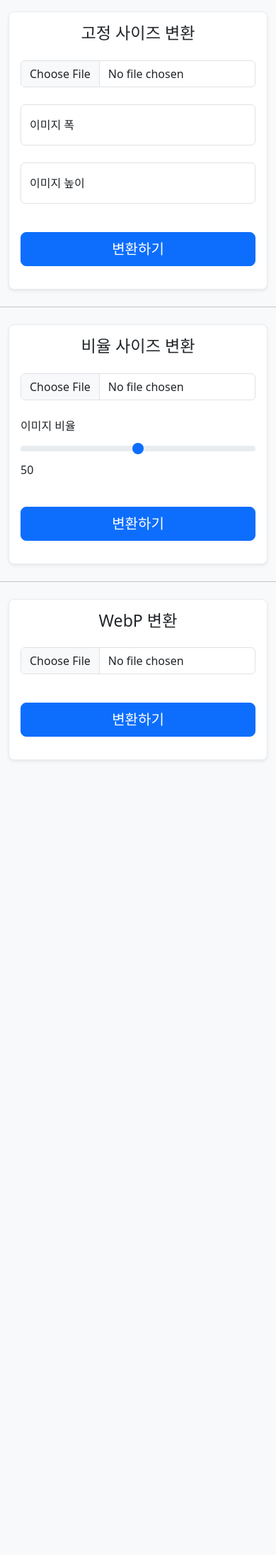
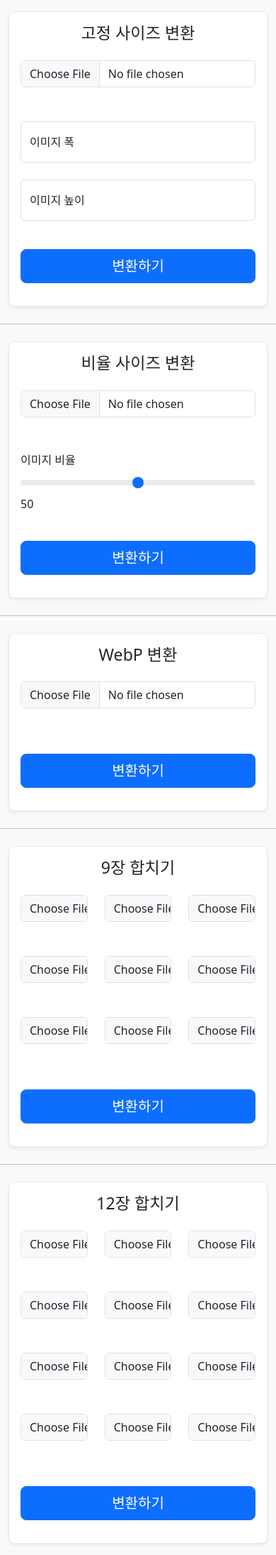
Before and after one commit to seokjin8678/flask-image-resize, a Flask app: page / in a window 390 px wide. Shown: the whole page at 71% size. Before the commit the page ends 1072 px from the top, so only its background shows below. Run offline with Flask 3, Linux system fonts and the light colour scheme; the visitor is signed in with stand-in values (Sample User, id 1); some libraries are stand-ins or nearby versions.

Commit message:
feat: 9장, 12장 그리드 이미지 합치는 기능 추가

```diff
--- a/app.py
+++ b/app.py
@@ -1,8 +1,9 @@
+import datetime
 import uuid
 from io import BytesIO
+import requests
 from PIL import Image
-from flask import Flask, request, redirect, render_template, Response, session, send_file
-import requests
+from flask import Flask, request, redirect, render_template, session, send_file
 
 app = Flask(__name__)
 app.secret_key = uuid.uuid4().__str__()
@@ -46,6 +47,7 @@ def resize_fixed():
     width = int(request.form['width'])
     height = int(request.form['height'])
     img = Image.open(file.stream)
+
     resize_img = img.resize((width, height))
 
     output_stream = BytesIO()
@@ -60,8 +62,8 @@ def resize_ratio():
     file = request.files['image']
     ratio = int(request.form['ratio'])
     img = Image.open(file.stream)
+
     original_width, original_height = img.size
-
     new_width = int(original_width * (ratio / 100))
     new_height = int(original_height * (ratio / 100))
     resize_img = img.resize((new_width, new_height))
@@ -80,11 +82,53 @@ def convert():
     img = img.convert('RGB')
 
     output_stream = BytesIO()
-    img.save(output_stream, 'webp', optimize=True, quality=85)
+    img.save(output_stream, format='webp', optimize=True, quality=85)
     output_stream.seek(0)
 
     return send_file(output_stream, mimetype='image/webp', as_attachment=True, download_name=f'{file.filename}.webp')
 
 
+@app.post('/combine-9')
+def combine_9():
+    images = [Image.open(request.files.get(f'image{i}')) for i in range(9)]
+    new_image = combine_images(images)
+
+    output_stream = BytesIO()
+    new_image.save(output_stream, format="webp")
+    output_stream.seek(0)
+
+    return send_file(output_stream, mimetype='image/webp', as_attachment=True,
+                     download_name=f'combine12_{datetime.datetime.now()}.webp')
+
+
+def combine_images(images):
+    width, height = images[0].size
+    total_width = width * 3
+    print(len(images) // 3)
+    total_height = height * (len(images) // 3)
+    new_image = Image.new('RGB', (total_width, total_height), (0, 0, 0))
+    i, j = 0, 0
+    for image in images:
+        new_image.paste(image, box=(i * width, j * height))
+        i += 1
+        if i >= 3:
+            i = 0
+            j += 1
+    return new_image
+
+
+@app.post('/combine-12')
+def combine_12():
+    images = [Image.open(request.files.get(f'image{i}')) for i in range(12)]
+    new_image = combine_images(images)
+
+    output_stream = BytesIO()
+    new_image.save(output_stream, format="webp")
+    output_stream.seek(0)
+
+    return send_file(output_stream, mimetype='image/webp', as_attachment=True,
+                     download_name=f'combine12_{datetime.datetime.now()}.webp')
+
+
 if __name__ == '__main__':
     app.run()
--- a/templates/index.html
+++ b/templates/index.html
@@ -20,7 +20,9 @@
                                 <div class="col-12">
                                     <div class="form-group mb-3">
                                         <input type="file" class="form-control" name="image" id="image"
-                                               accept=".png, .jpg, .jpeg, .webp" required>
+                                               accept=".png, .jpg, .jpeg, .webp" required
+                                               onchange="previewImage(this);">
+                                        <img class="my-2" style="max-width: 100%; height: auto;"/>
                                     </div>
                                 </div>
                                 <div class="col-12">
@@ -61,7 +63,9 @@
                                 <div class="col-12">
                                     <div class="form-group mb-3">
                                         <input type="file" class="form-control" name="image" id="image"
-                                               accept=".png, .jpg, .jpeg, .webp" required>
+                                               accept=".png, .jpg, .jpeg, .webp" required
+                                               onchange="previewImage(this);">
+                                        <img class="my-2" style="max-width: 100%; height: auto;"/>
                                     </div>
                                 </div>
                                 <div class="col-12">
@@ -95,9 +99,69 @@
                                 <div class="col-12">
                                     <div class="form-group mb-3">
                                         <input type="file" class="form-control" name="image" id="image"
-                                               accept=".png, .jpg, .jpeg, .webp" required>
+                                               accept=".png, .jpg, .jpeg, .webp" required
+                                               onchange="previewImage(this);">
+                                        <img class="my-2" style="max-width: 100%; height: auto;"/>
                                     </div>
                                 </div>
+                                <div class="col-12">
+                                    <div class="d-grid my-3">
+                                        <button class="btn btn-primary btn-lg" type="submit">변환하기</button>
+                                    </div>
+                                </div>
+                            </div>
+                        </form>
+                    </div>
+                </div>
+            </div>
+
+            <hr class="my-4"/>
+
+            <div class="col-12 col-sm-10 col-md-8 col-lg-6">
+                <div class="card border border-light-subtle rounded-3 shadow-sm">
+                    <div class="card-body p-3 p-md-4 p-xl-5">
+                        <h2 class="fs-3 fw-normal text-center mb-4">9장 합치기</h2>
+                        <form method="post" enctype="multipart/form-data" action="/combine-9">
+                            <div class="row gy-2 overflow-hidden">
+                                {% for i in range(9) %}
+                                    <div class="col-4">
+                                        <div class="form-group mb-3">
+                                            <input type="file" class="form-control" name="image{{ i }}"
+                                                   id="image{{ i }}" accept=".png, .jpg, .jpeg, .webp" required
+                                                   onchange="previewImage(this);">
+                                            <img class="my-2" style="max-width: 100%; height: auto;"/>
+                                        </div>
+                                    </div>
+                                {% endfor %}
+                                <div class="col-12">
+                                    <div class="d-grid my-3">
+                                        <button class="btn btn-primary btn-lg" type="submit">변환하기</button>
+                                    </div>
+                                </div>
+                            </div>
+                        </form>
+                    </div>
+                </div>
+            </div>
+
+            <hr class="my-4"/>
+
+            <div class="col-12 col-sm-10 col-md-8 col-lg-6">
+                <div class="card border border-light-subtle rounded-3 shadow-sm">
+                    <div class="card-body p-3 p-md-4 p-xl-5">
+                        <h2 class="fs-3 fw-normal text-center mb-4">12장 합치기</h2>
+                        <form method="post" enctype="multipart/form-data" action="/combine-12">
+                            <div class="row gy-2 overflow-hidden">
+                                {% for i in range(12) %}
+                                    <div class="col-4">
+                                        <div class="form-group mb-3">
+                                            <input type="file" class="form-control" name="image{{ i }}"
+                                                   id="image{{ i }}" accept=".png, .jpg, .jpeg, .webp" required
+                                                   onchange="previewImage(this);">
+                                            <img class="my-2" style="max-width: 100%; height: auto;"/>
+                                        </div>
+                                    </div>
+                                {% endfor %}
                                 <div class="col-12">
                                     <div class="d-grid my-3">
                                         <button class="btn btn-primary btn-lg" type="submit">변환하기</button>
@@ -111,6 +175,22 @@
         </div>
     </div>
 </section>
+<script>
+    function previewImage(input) {
+        const imgElement = input.nextElementSibling;
+        if (!imgElement || imgElement.tagName !== 'IMG') {
+            return;
+        }
+        const file = input.files[0];
+        if (file) {
+            const reader = new FileReader();
+            reader.onload = function (e) {
+                imgElement.src = e.target.result;
+            };
+            reader.readAsDataURL(file);
+        }
+    }
+</script>
 <script src="https://cdn.jsdelivr.net/npm/bootstrap@5.3.3/dist/js/bootstrap.bundle.min.js"
         integrity="sha384-YvpcrYf0tY3lHB60NNkmXc5s9fDVZLESaAA55NDzOxhy9GkcIdslK1eN7N6jIeHz"
         crossorigin="anonymous"></script>
```
